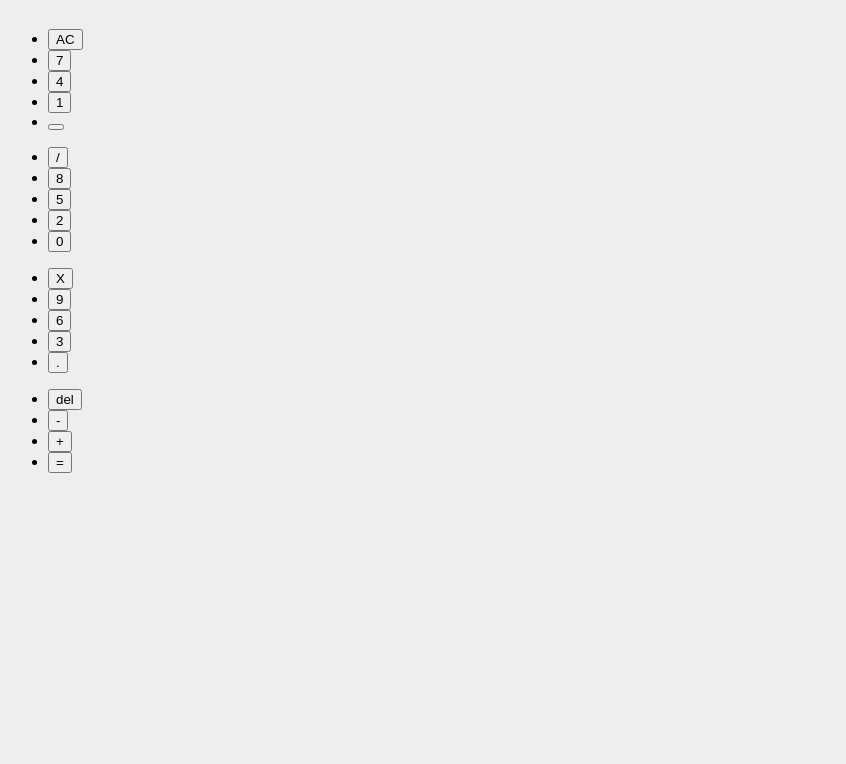
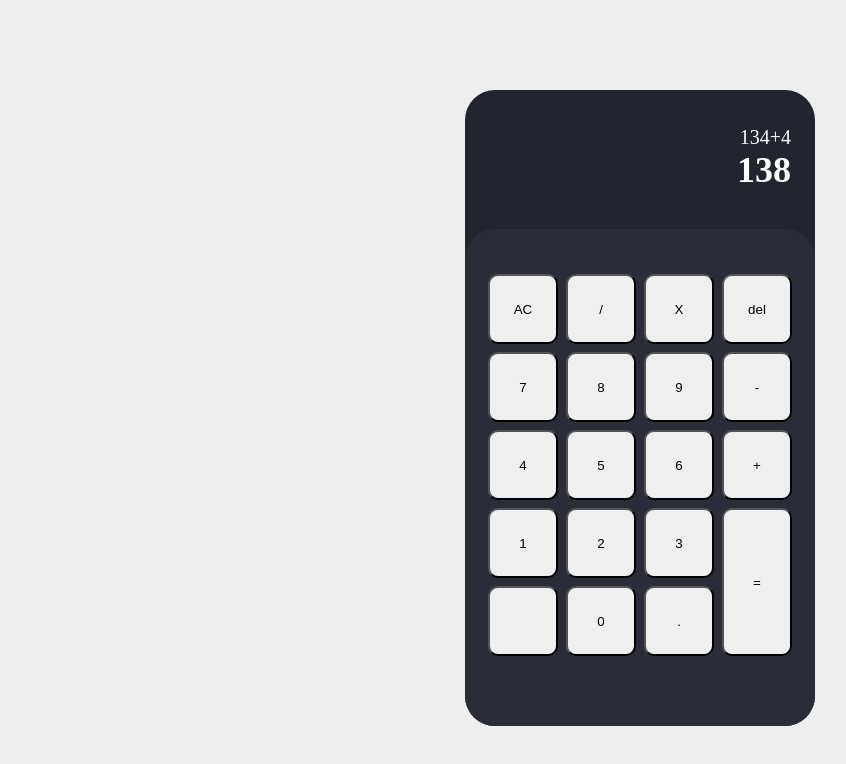
Before and after one commit to JonPeterP/calculator, a plain HTML site: page index.html in a window 1280 px wide. Shown: the whole page, without its empty margins (0-846 px from the left). Drawn offline with Linux system fonts and the light colour scheme.

Commit message:
Initial calculator layout

```diff
--- a/index.html
+++ b/index.html
@@ -1,5 +1,6 @@
 <!DOCTYPE html>
 <html lang="en">
+
 <head>
     <meta charset="UTF-8">
     <meta http-equiv="X-UA-Compatible" content="IE=edge">
@@ -7,14 +8,17 @@
     <title>Calculator</title>
     <link rel="stylesheet" href="./style.css">
 </head>
+
 <body>
 
 
     <div class="divCalculator">
-        <div class = "divResult">
-            <h2 class="txtHistory"></h2>
-            <h1 class = "txtResult"></h1>
-            <div class ="divButtons">
+        <div class="divResult">
+            <h2 class="txtHistory">134+4</h2>
+            <h1 class="txtResult">138</h1>
+
+        </div>
+        <div class="divButtons">
 
             <ul class="btn-column1">
                 <li>
@@ -83,11 +87,11 @@
             </ul>
 
 
-            </div>
 
         </div>
 
     </div>
     <script src="./calculator.js"></script>
 </body>
+
 </html>
--- a/style.css
+++ b/style.css
@@ -2,6 +2,90 @@ body{
     background-color: #EEEEEE;
     display: flex;
     min-height: 100vh;
+
+    align-items: center;
+    justify-content: center;
+}
+
+
+ul{
+    list-style-type: none;
+    margin: 0;
+    padding: 0;
+
+}
+
+button{
+    width: 70px;
+    height: 70px;
+    border-radius: 10px;
+    border: 1 none;
+
+    margin: 4px;
+}
+
+.divCalculator{
+    display: flex;
+    width: 350px;
+    height: 600px;
+
+    flex-direction: column;
+
+    border-radius: 30px;
+    background-color: #22252D;
+    padding-top: 36px;
+
+    justify-content: center;
+}
+.divResult{
+    background-color: #22252D;
+    display: flex;
+    width: 350px;
+    height: 100px;
+
+    flex-direction: column;
+    color: #FBFCFC;
+    padding-right: 24px;
+    min-width: 0;
+
+    box-sizing: border-box; /*Add padding to width*/
+}
+
+.divResult h1,
+.divResult h2{
+    margin: 0;
+    text-align: right;
+
+}
+
+.txtResult{
+    font-size: 36px;
+    font-weight: 700;
+}
+
+.txtHistory{
+    font-size: 20px;
+    font-weight: 400;
+}
+
+.divButtons{
+    background-color: #2A2D37;
+    display: flex;
+    margin-top: 24px;
+    justify-content: center;
+    align-items: center;
+    padding: 24px;
+    padding-top: 0px;
+
+    border-radius: 30px;
+
+    height: 600px;
+
+}
+
+
+.btnEquals{
+    height: 148px;
 }
 
 
```
Lines whose indentation alone changed are shown as unchanged.
